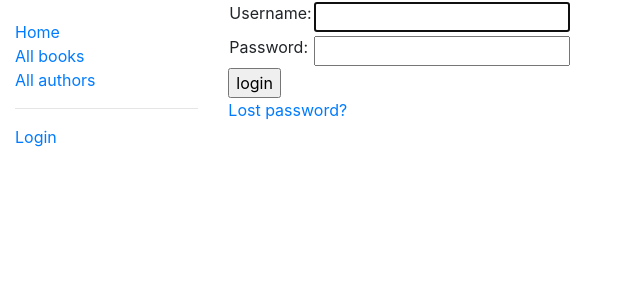
After one commit to tanneryould/mozilla_local_library, a Django app: page /accounts/login/ in a window 1280 px wide. The commit adds this page. Shown: the top 300 px of the page, without its empty margins (0-640 px from the left). Run offline with Django 3.2, Linux system fonts and the light colour scheme; some libraries are stand-ins or nearby versions.

Commit message:
added login/logout

```diff
--- a/locallib_project/catalog/templates/base_generic.html
+++ b/locallib_project/catalog/templates/base_generic.html
@@ -18,6 +18,13 @@
           <li><a href="{% url 'index' %}">Home</a></li>
           <li><a href="{% url 'books' %}">All books</a></li>
           <li><a href="{% url 'authors' %}">All authors</a></li>
+          <hr>
+          {% if user.is_authenticated %}
+            <li>User: {{ user.get_username }}</li>
+            <li><a href="{% url 'logout'%}?next={{request.path}}">Logout</a></li>
+          {% else %}
+            <li><a href="{% url 'login'%}?next={{request.path}}">Login</a></li>
+          {% endif %}
         </ul>
      {% endblock %}
       </div>
--- a/locallib_project/locallib/settings.py
+++ b/locallib_project/locallib/settings.py
@@ -121,3 +121,8 @@ USE_TZ = True
 # https://docs.djangoproject.com/en/3.0/howto/static-files/
 
 STATIC_URL = '/static/'
+
+# Redirect to home URL after login (Default redirects to /accounts/profile/)
+LOGIN_REDIRECT_URL = '/'
+
+EMAIL_BACKEND = 'django.core.mail.backends.console.EmailBackend'
--- a/locallib_project/locallib/urls.py
+++ b/locallib_project/locallib/urls.py
@@ -23,4 +23,5 @@ urlpatterns = [
     path('admin/', admin.site.urls),
     path('catalog/', include('catalog.urls')),
     path('', RedirectView.as_view(url='catalog/', permanent=True)),
+    path('accounts/', include('django.contrib.auth.urls')),
 ] + static(settings.STATIC_URL, document_root=settings.STATIC_ROOT)
--- /dev/null
+++ b/locallib_project/templates/registration/logged_out.html
@@ -0,0 +1,6 @@
+{% extends "base_generic.html" %}
+
+{% block content %}
+  <p>Logged out!</p>
+  <a href="{% url 'login'%}">Click here to login again.</a>
+{% endblock %}
--- /dev/null
+++ b/locallib_project/templates/registration/login.html
@@ -0,0 +1,37 @@
+{% extends "base_generic.html" %}
+
+{% block content %}
+
+  {% if form.errors %}
+    <p>Your username and password didn't match. Please try again.</p>
+  {% endif %}
+
+  {% if next %}
+    {% if user.is_authenticated %}
+      <p>Your account doesn't have access to this page. To proceed,
+      please login with an account that has access.</p>
+    {% else %}
+      <p>Please login to see this page.</p>
+    {% endif %}
+  {% endif %}
+
+  <form method="post" action="{% url 'login' %}">
+    {% csrf_token %}
+    <table>
+      <tr>
+        <td>{{ form.username.label_tag }}</td>
+        <td>{{ form.username }}</td>
+      </tr>
+      <tr>
+        <td>{{ form.password.label_tag }}</td>
+        <td>{{ form.password }}</td>
+      </tr>
+    </table>
+    <input type="submit" value="login" />
+    <input type="hidden" name="next" value="{{ next }}" />
+  </form>
+
+  {# Assumes you setup the password_reset view in your URLconf #}
+  <p><a href="{% url 'password_reset' %}">Lost password?</a></p>
+
+{% endblock %}
--- /dev/null
+++ b/locallib_project/templates/registration/password_reset_complete.html
@@ -0,0 +1,6 @@
+{% extends "base_generic.html" %}
+
+{% block content %}
+  <h1>The password has been changed!</h1>
+  <p><a href="{% url 'login' %}">log in again?</a></p>
+{% endblock %}
--- /dev/null
+++ b/locallib_project/templates/registration/password_reset_done.html
@@ -0,0 +1,5 @@
+{% extends "base_generic.html" %}
+
+{% block content %}
+  <p>We've emailed you instructions for setting your password. If they haven't arrived in a few minutes, check your spam folder.</p>
+{% endblock %}
--- /dev/null
+++ b/locallib_project/templates/registration/password_reset_email.html
@@ -0,0 +1,2 @@
+Someone asked for password reset for email {{ email }}. Follow the link below:
+{{ protocol}}://{{ domain }}{% url 'password_reset_confirm' uidb64=uid token=token %}
```
Also changed, not shown: locallib_project/templates/registration/password_reset_confirm.html (added, +29 -0 lines), locallib_project/templates/registration/password_reset_form.html (added, +12 -0 lines), locallib_project/db.sqlite3.
